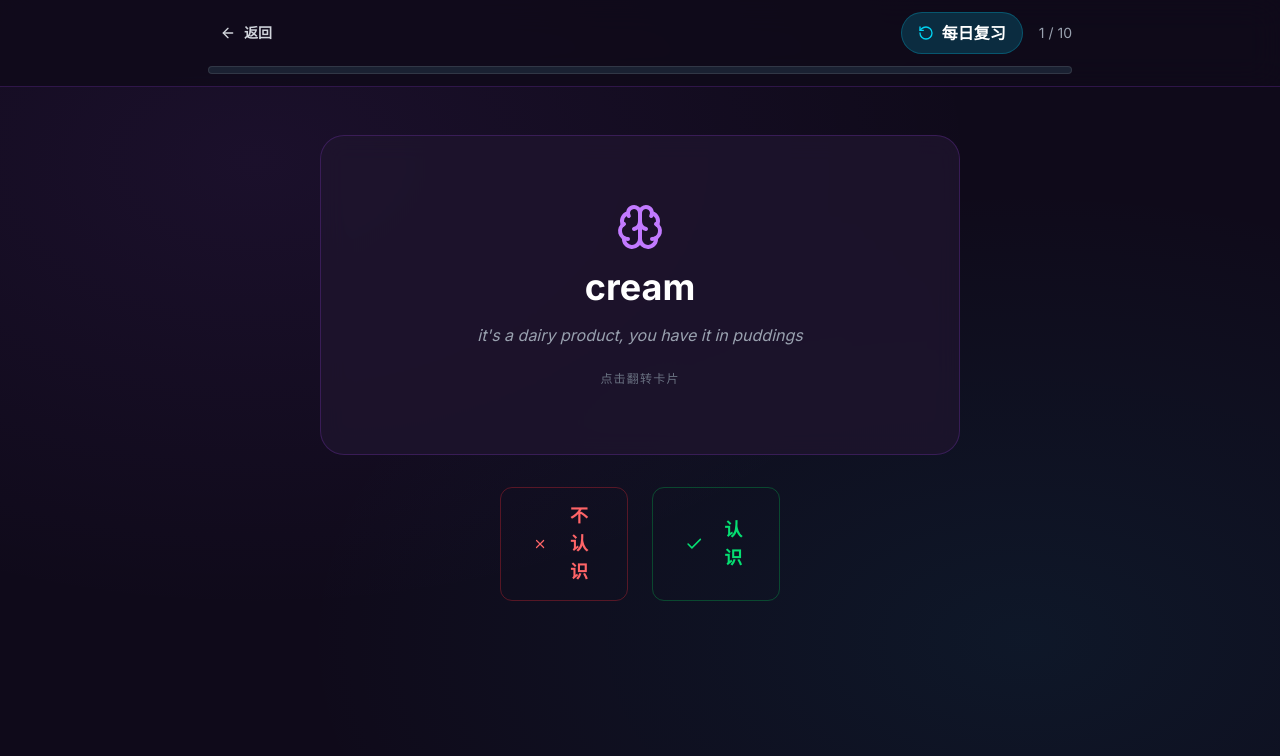
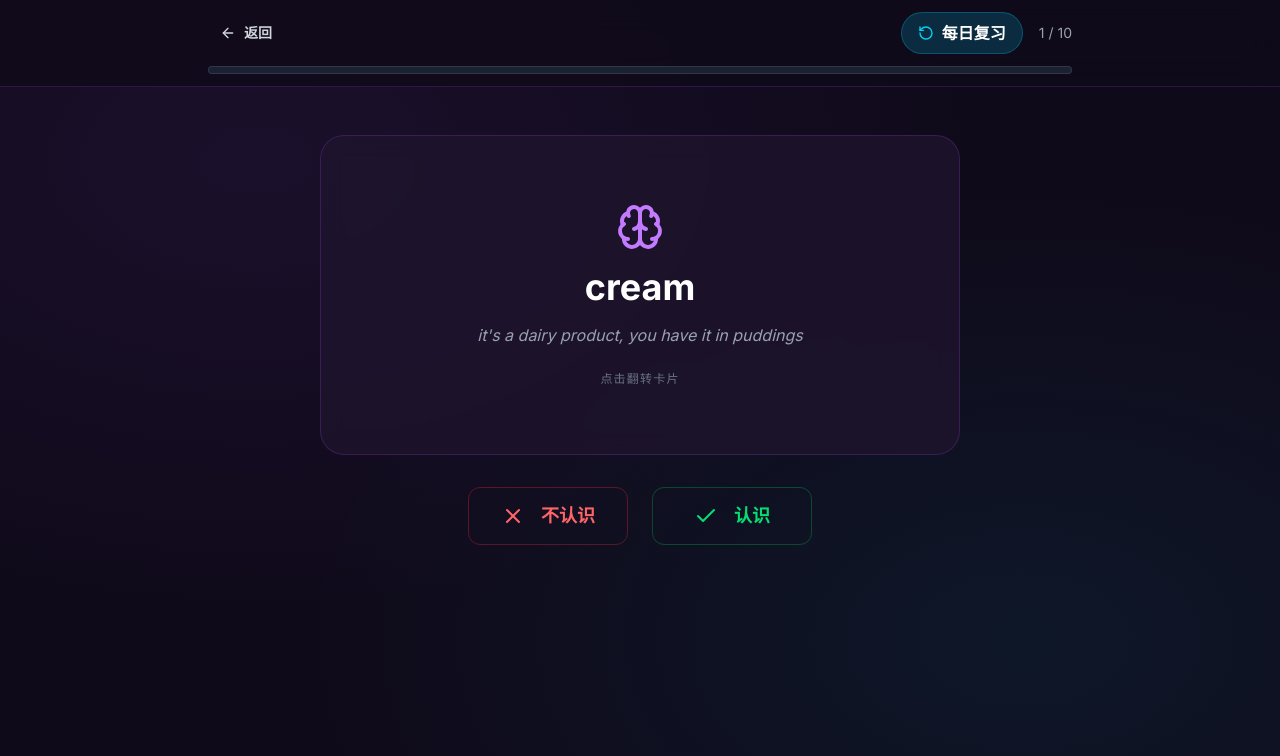
Before and after one commit to icefree/WordQuest, a Next.js app in the folder wordquest-app/: page /WordQuest/review in a window 1280 px wide. Shown: the top 756 px of the page. Built offline with nearby package versions, Linux system fonts and the light colour scheme; no server answers.

Commit message:
style: fix review button text wrapping to single line

```diff
--- a/wordquest-app/src/app/review/page.tsx
+++ b/wordquest-app/src/app/review/page.tsx
@@ -228,7 +228,7 @@ export default function ReviewPage() {
                                     variant="ghost"
                                     size="lg"
                                     onClick={(e) => { e.stopPropagation(); handleResult(false); }}
-                                    className="w-32 bg-red-500/10 hover:bg-red-500/20 text-red-400 border border-red-500/30"
+                                    className="w-40 whitespace-nowrap bg-red-500/10 hover:bg-red-500/20 text-red-400 border border-red-500/30"
                                 >
                                     <X className="w-6 h-6 mr-2" />
                                     不认识
@@ -238,7 +238,7 @@ export default function ReviewPage() {
                                     variant="ghost"
                                     size="lg"
                                     onClick={(e) => { e.stopPropagation(); handleResult(true); }}
-                                    className="w-32 bg-green-500/10 hover:bg-green-500/20 text-green-400 border border-green-500/30"
+                                    className="w-40 whitespace-nowrap bg-green-500/10 hover:bg-green-500/20 text-green-400 border border-green-500/30"
                                 >
                                     <Check className="w-6 h-6 mr-2" />
                                     认识
```
